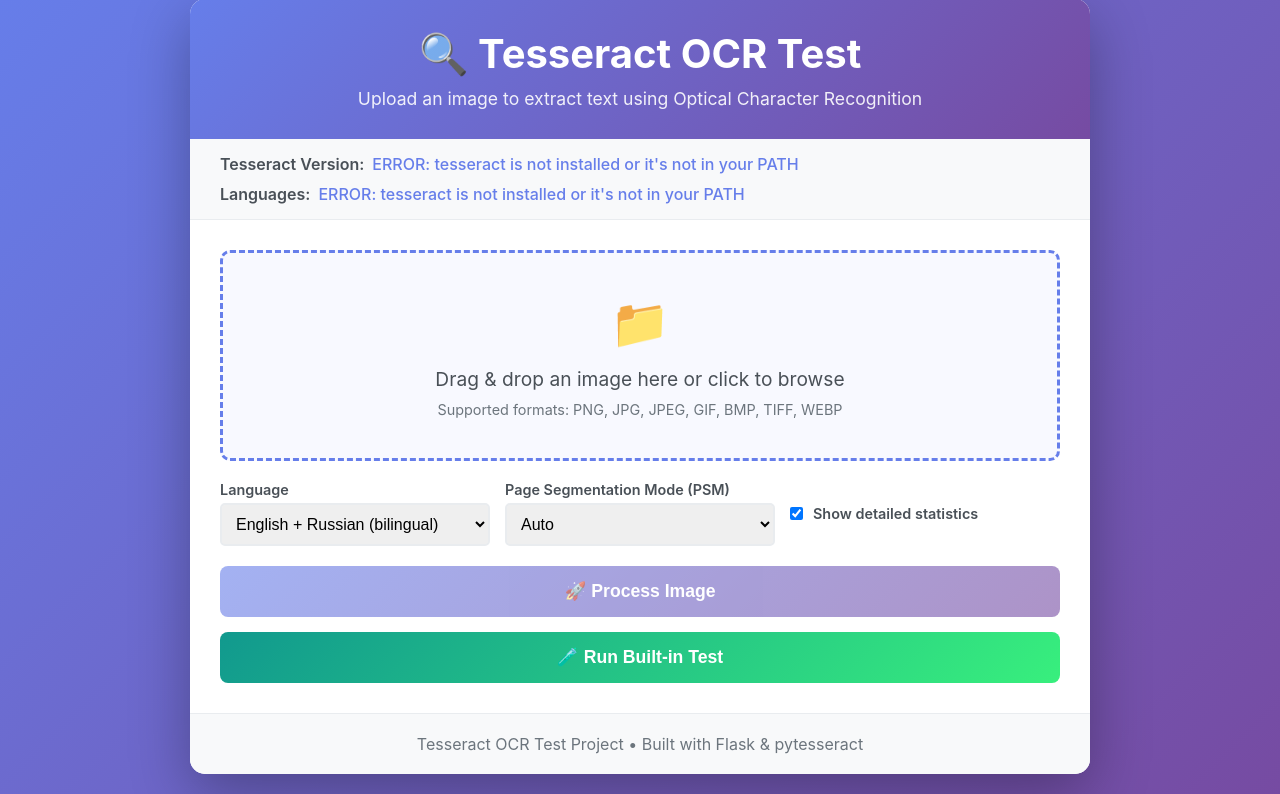
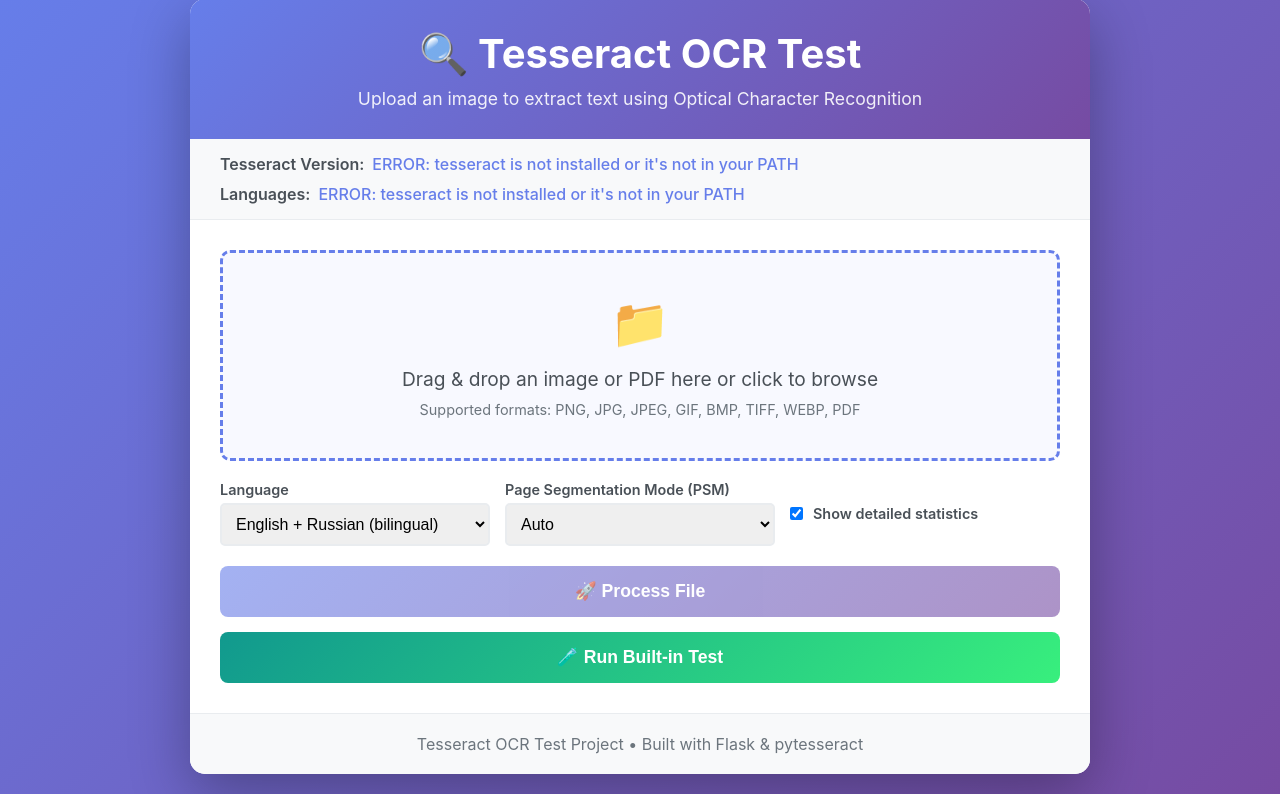
Before and after one commit to Kepaarik/tesseract-ocr-python, a Flask app: page / in a window 1280 px wide. Shown: the part 21-815 px from the top of the page. Run offline with Flask 3, Linux system fonts and the light colour scheme.

Commit message:
update branch

```diff
--- a/app.py
+++ b/app.py
@@ -6,10 +6,14 @@ A simple Flask web application to test Tesseract OCR functionality.
 import os
 import sys
 import platform
-from flask import Flask, render_template, request, jsonify
+from flask import Flask, render_template, request, jsonify, send_file
 import pytesseract
 from PIL import Image
 import io
+import tempfile
+import shutil
+from pdf2image import convert_from_path
+from docx import Document
 
 # === НАСТРОЙКА TESSERACT ДЛЯ WINDOWS ===
 # Если система Windows, указываем путь к tesseract.exe явно
@@ -71,6 +75,7 @@ def check_tesseract_status():
 # Configure upload folder
 UPLOAD_FOLDER = 'uploads'
 ALLOWED_EXTENSIONS = {'png', 'jpg', 'jpeg', 'gif', 'bmp', 'tiff', 'webp'}
+ALLOWED_PDF_EXTENSIONS = {'pdf'}
 
 app.config['UPLOAD_FOLDER'] = UPLOAD_FOLDER
 app.config['MAX_CONTENT_LENGTH'] = 16 * 1024 * 1024  # 16MB max file size
@@ -83,6 +88,12 @@ def allowed_file(filename):
     """Check if the file has an allowed extension."""
     return '.' in filename and \
            filename.rsplit('.', 1)[1].lower() in ALLOWED_EXTENSIONS
+
+
+def allowed_pdf_file(filename):
+    """Check if the file is a PDF."""
+    return '.' in filename and \
+           filename.rsplit('.', 1)[1].lower() in ALLOWED_PDF_EXTENSIONS
 
 
 def get_tesseract_version():
@@ -126,10 +137,54 @@ def ocr_endpoint():
     if not TESSERACT_AVAILABLE:
         return jsonify({'error': 'Tesseract is not installed or not in your PATH'}), 503
 
-    if 'image' not in request.files and 'image' not in request.form:
-        return jsonify({'error': 'No image provided'}), 400
+    if 'image' not in request.files and 'image' not in request.form and 'pdf' not in request.files:
+        return jsonify({'error': 'No image or PDF provided'}), 400
 
     try:
+        # Handle PDF files
+        if 'pdf' in request.files:
+            file = request.files['pdf']
+            if file.filename == '':
+                return jsonify({'error': 'No selected file'}), 400
+
+            if not allowed_pdf_file(file.filename):
+                return jsonify({'error': 'File type not allowed. Only PDF files are accepted.'}), 400
+
+            # Save PDF temporarily
+            temp_dir = tempfile.mkdtemp()
+            pdf_path = os.path.join(temp_dir, file.filename)
+            file.save(pdf_path)
+
+            # Get optional parameters
+            lang = request.form.get('lang', 'eng+rus')
+            psm = request.form.get('psm', None)
+
+            # Build config string
+            config = ''
+            if psm:
+                config += f' --psm {psm}'
+
+            # Convert PDF to images
+            images = convert_from_path(pdf_path, dpi=300)
+
+            # Process each page
+            all_text = []
+            for i, image in enumerate(images):
+                page_text = pytesseract.image_to_string(image, lang=lang, config=config)
+                all_text.append(f"--- Page {i+1} ---\n{page_text}")
+
+            # Cleanup
+            shutil.rmtree(temp_dir)
+
+            text = '\n\n'.join(all_text)
+
+            return jsonify({
+                'success': True,
+                'text': text,
+                'language': lang,
+                'pages_processed': len(images)
+            })
+
         # Get image from form data (base64 or file upload)
         if 'image' in request.files:
             file = request.files['image']
@@ -239,6 +294,69 @@ def test_endpoint():
         }), 500
 
 
+@app.route('/api/export-docx', methods=['POST'])
+def export_docx_endpoint():
+    """API endpoint to export OCR result as Word document."""
+    if not TESSERACT_AVAILABLE:
+        return jsonify({'error': 'Tesseract is not installed or not in your PATH'}), 503
+
+    try:
+        data = request.get_json()
+        text = data.get('text', '')
+        language = data.get('language', 'eng+rus')
+
+        if not text:
+            return jsonify({'error': 'No text provided'}), 400
+
+        # Create a new Document
+        doc = Document()
+
+        # Add title
+        doc.add_heading('OCR Result', 0)
+
+        # Add metadata
+        doc.add_paragraph(f'Language: {language}')
+        doc.add_paragraph(f'Date: {__import__("datetime").datetime.now().strftime("%Y-%m-%d %H:%M:%S")}')
+        doc.add_paragraph()
+
+        # Add the recognized text
+        # Split by lines and preserve structure
+        lines = text.split('\n')
+        for line in lines:
+            if line.strip():
+                doc.add_paragraph(line)
+            else:
+                doc.add_paragraph()  # Empty line
+
+        # Save to temporary file
+        temp_dir = tempfile.mkdtemp()
+        docx_path = os.path.join(temp_dir, 'ocr_result.docx')
+        doc.save(docx_path)
+
+        # Send file
+        response = send_file(
+            docx_path,
+            mimetype='application/vnd.openxmlformats-officedocument.wordprocessingml.document',
+            as_attachment=True,
+            download_name='ocr_result.docx'
+        )
+
+        # Cleanup after sending (note: this might not work perfectly with send_file)
+        # For production, consider using a background task or different approach
+        import atexit
+        def cleanup():
+            try:
+                shutil.rmtree(temp_dir)
+            except:
+                pass
+        atexit.register(cleanup)
+
+        return response
+
+    except Exception as e:
+        return jsonify({'error': str(e)}), 500
+
+
 if __name__ == '__main__':
     print("Starting Tesseract OCR Test Web Application...")
     print(f"Tesseract Version: {get_tesseract_version()}")
--- a/requirements.txt
+++ b/requirements.txt
@@ -1,3 +1,5 @@
 flask>=3.0.0
 pytesseract>=0.3.10
 pillow>=10.0.0
+pdf2image>=1.16.3
+python-docx>=1.1.0
--- a/templates/index.html
+++ b/templates/index.html
@@ -328,9 +328,9 @@
         <div class="main-content">
             <div class="upload-area" id="uploadArea">
                 <div class="upload-icon">📁</div>
-                <div class="upload-text">Drag & drop an image here or click to browse</div>
-                <div class="upload-hint">Supported formats: PNG, JPG, JPEG, GIF, BMP, TIFF, WEBP</div>
-                <input type="file" id="fileInput" accept="image/*">
+                <div class="upload-text">Drag & drop an image or PDF here or click to browse</div>
+                <div class="upload-hint">Supported formats: PNG, JPG, JPEG, GIF, BMP, TIFF, WEBP, PDF</div>
+                <input type="file" id="fileInput" accept="image/*,.pdf">
             </div>
 
             <img id="previewImage" class="preview-image" alt="Image preview">
@@ -366,12 +366,12 @@
                 </div>
             </div>
 
-            <button class="btn" id="processBtn" disabled>🚀 Process Image</button>
+            <button class="btn" id="processBtn" disabled>🚀 Process File</button>
             <button class="btn test-btn" id="testBtn">🧪 Run Built-in Test</button>
 
             <div class="loading" id="loading">
                 <div class="spinner"></div>
-                <div>Processing image...</div>
+                <div id="loadingText">Processing file...</div>
             </div>
 
             <div class="error-message" id="errorMessage"></div>
@@ -379,7 +379,10 @@
             <div class="result-section" id="resultSection">
                 <div class="result-header">
                     <h2 class="result-title">📄 Extracted Text</h2>
+                    <div style="display: flex; gap: 10px;">
                         <button onclick="copyResult()" style="padding: 8px 15px; background: #667eea; color: white; border: none; border-radius: 5px; cursor: pointer;">📋 Copy</button>
+                        <button onclick="exportToWord()" style="padding: 8px 15px; background: #2b579a; color: white; border: none; border-radius: 5px; cursor: pointer;">📝 Export to Word</button>
+                    </div>
                 </div>
                 <div class="result-box" id="resultText"></div>
 
@@ -450,21 +453,28 @@
         });
 
         function handleFile(file) {
-            if (!file.type.startsWith('image/')) {
-                showError('Please select a valid image file');
+            const isPdf = file.type === 'application/pdf';
+            const isImage = file.type.startsWith('image/');
+
+            if (!isPdf && !isImage) {
+                showError('Please select a valid image or PDF file');
                 return;
             }
 
             selectedFile = file;
             processBtn.disabled = false;
 
-            // Show preview
+            // Show preview for images only
+            if (isImage) {
                 const reader = new FileReader();
                 reader.onload = (e) => {
                     previewImage.src = e.target.result;
                     previewImage.classList.add('active');
                 };
                 reader.readAsDataURL(file);
+            } else {
+                previewImage.classList.remove('active');
+            }
 
             hideError();
             resultSection.classList.remove('active');
@@ -478,8 +488,17 @@
             resultSection.classList.remove('active');
 
             const formData = new FormData();
+            formData.append('lang', document.getElementById('language').value);
+
+            // Check if it's a PDF or image
+            const isPdf = selectedFile.type === 'application/pdf';
+            if (isPdf) {
+                formData.append('pdf', selectedFile);
+                document.getElementById('loadingText').textContent = `Processing PDF (${selectedFile.name})...`;
+            } else {
                 formData.append('image', selectedFile);
-            formData.append('lang', document.getElementById('language').value);
+                document.getElementById('loadingText').textContent = 'Processing image...';
+            }
 
             const psm = document.getElementById('psm').value;
             if (psm) {
@@ -505,6 +524,7 @@
                 showError('Network error: ' + error.message);
             } finally {
                 showLoading(false);
+                document.getElementById('loadingText').textContent = 'Processing file...';
             }
         });
 
@@ -579,6 +599,52 @@
                 console.error('Failed to copy:', err);
             });
         }
+
+        let currentResultData = null;
+
+        function exportToWord() {
+            if (!currentResultData || !currentResultData.text) {
+                showError('No text to export. Please process an image or PDF first.');
+                return;
+            }
+
+            fetch('/api/export-docx', {
+                method: 'POST',
+                headers: {
+                    'Content-Type': 'application/json'
+                },
+                body: JSON.stringify({
+                    text: currentResultData.text,
+                    language: currentResultData.language || 'eng+rus'
+                })
+            })
+            .then(response => {
+                if (!response.ok) {
+                    throw new Error('Export failed');
+                }
+                return response.blob();
+            })
+            .then(blob => {
+                const url = window.URL.createObjectURL(blob);
+                const a = document.createElement('a');
+                a.href = url;
+                a.download = 'ocr_result.docx';
+                document.body.appendChild(a);
+                a.click();
+                document.body.removeChild(a);
+                window.URL.revokeObjectURL(url);
+            })
+            .catch(error => {
+                showError('Failed to export to Word: ' + error.message);
+            });
+        }
+
+        // Store current result data for export
+        const originalDisplayResult = displayResult;
+        displayResult = function(data) {
+            currentResultData = data;
+            originalDisplayResult(data);
+        };
     </script>
 </body>
 </html>
```
Also changed, not shown: 1 other file. Lines whose indentation alone changed are shown as unchanged.
